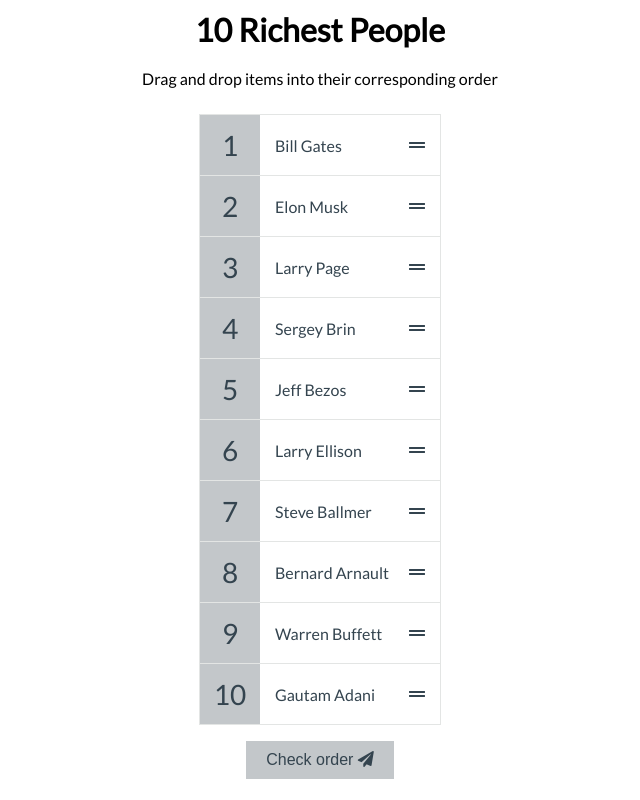
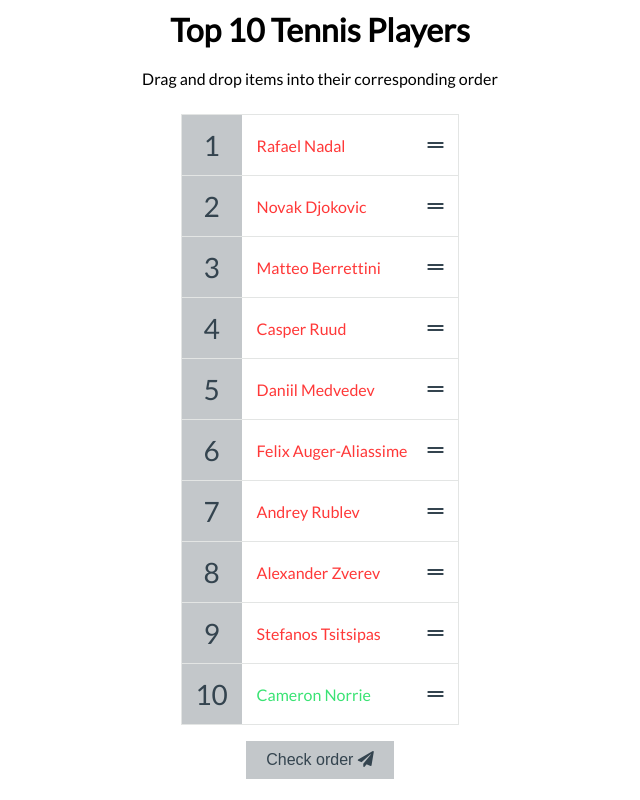
Before and after one commit to A-Genov/simple-sortable-list, a plain HTML site: page index.html in a window 1280 px wide. Both pictures are taken after a click on the button "Check order". Shown: the whole page, without its empty margins (320-960 px from the left). Drawn offline with Linux system fonts and the light colour scheme.

Commit message:
Check order functionality

```diff
--- a/index.html
+++ b/index.html
@@ -5,10 +5,10 @@
     <meta name="viewport" content="width=device-width, initial-scale=1.0">
     <link rel="stylesheet" href="style.css">
     <link rel="stylesheet" href="https://cdnjs.cloudflare.com/ajax/libs/font-awesome/5.15.4/css/all.min.css" integrity="sha512-1ycn6IcaQQ40/MKBW2W4Rhis/DbILU74C1vSrLJxCq57o941Ym01SwNsOMqvEBFlcgUa6xLiPY/NS5R+E6ztJQ==" crossorigin="anonymous" referrerpolicy="no-referrer" />
-    <title>Top 10 Richest People</title>
+    <title>Top 10 Tennis Players</title>
 </head>
 <body>
-  <h1>10 Richest People</h1>
+  <h1>Top 10 Tennis Players</h1>
   <p>Drag and drop items into their corresponding order</p>
   <ul class="draggable-list" id="draggable-list"></ul>
   <button class="check-btn" id="check">
--- a/script.js
+++ b/script.js
@@ -2,16 +2,16 @@ const draggableList = document.getElementById('draggable-list');
 const check = document.getElementById('check');
 
 const richestPeople = [
-    'Elon Musk',
-    'Jeff Bezos',
-    'Bernard Arnault',
-    'Bill Gates',
-    'Warren Buffett',
-    'Larry Page',
-    'Sergey Brin',
-    'Steve Ballmer',
-    'Larry Ellison',
-    'Gautam Adani',
+    'Novak Djokovic',
+    'Daniil Medvedev',
+    'Alexander Zverev',
+    'Rafael Nadal',
+    'Stefanos Tsitsipas	',
+    'Matteo Berrettini',
+    'Casper Ruud',
+    'Andrey Rublev',
+    'Felix Auger-Aliassime',
+    'Cameron Norrie',
 ];
 
 // Store list items
@@ -81,6 +81,20 @@ function swapItems(fromIndex, toIndex) {
     listItems[toIndex].appendChild(itemOne);
 }
 
+// Check the order of list items
+function checkOrder() {
+    listItems.forEach((listItem, index) => {
+        const personName = listItem.querySelector('.draggable').innerText.trim();
+
+        if(personName !== richestPeople[index]) {
+            listItem.classList.add('wrong');
+        } else {
+            listItem.classList.remove('wrong');
+            listItem.classList.add('right');
+        }
+    })
+}
+
 function addEventListeners() {
     const draggables = document.querySelectorAll('.draggable');
     const dragListItems = document.querySelectorAll('.draggable-list li');
@@ -96,3 +110,5 @@ function addEventListeners() {
         item.addEventListener('dragleave', dragLeave)
     })
 }
+
+check.addEventListener('click', checkOrder);
```
